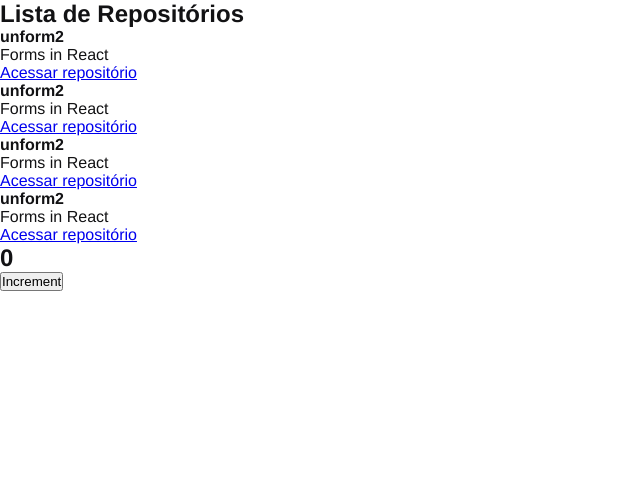
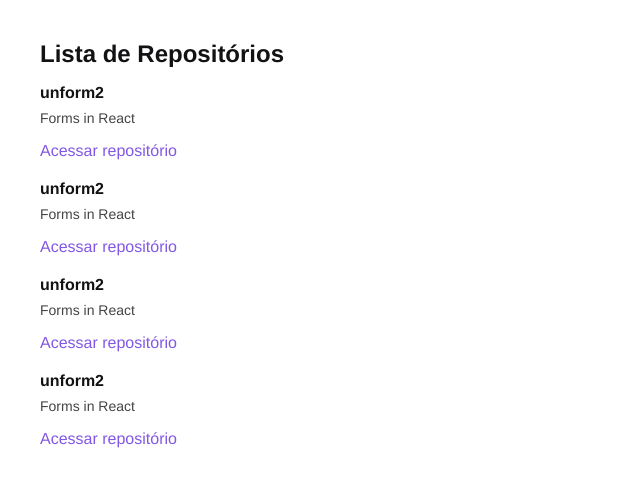
Before and after one commit to ericmadson/Ignite-aulas-github-explorer, a React app: page / in a window 1280 px wide. Shown: the top 486 px of the page, without its empty margins (0-640 px from the left). Built offline with nearby package versions, Linux system fonts and the light colour scheme; the HTML template or start-up script is replaced by a standard one.

Commit message:
(UPDATE) Estilização da listagem

```diff
--- a/src/App.jsx
+++ b/src/App.jsx
@@ -1,13 +1,8 @@
-import { Counter } from './components/Counter'
 import { RepositoryList } from './components/RepositoryList'
 import './styles/global.scss'
 
 export function App () {
     return (
-        <>
-            < RepositoryList />
-            < Counter />
-        </>
-
+        < RepositoryList />
     )
 }
--- a/src/components/Counter.jsx
+++ /dev/null
@@ -1,16 +0,0 @@
-import {useState} from 'react';
-
-export function Counter () {
-    const [counter, setCounter] = useState(0);
-
-    function increment () {
-        setCounter(counter + 1);
-    }
-
-    return (
-        <div>
-            <h2>{counter}</h2>
-            <button type="button" onClick={increment}>Increment</button>
-        </div>
-    )
-}
--- a/src/components/RepositoryList.jsx
+++ b/src/components/RepositoryList.jsx
@@ -1,4 +1,7 @@
 import { RepositoryItem } from "./RepositoryItem";
+
+import '../styles/repositories.scss';
+
 const repository = {
     name: "unform2",
     description: "Forms in React",
--- /dev/null
+++ b/src/styles/repositories.scss
@@ -0,0 +1,30 @@
+section.repository-list {
+    margin: 40px;
+
+    h1 {
+        margin-bottom: 16px;
+    }
+
+    ul {
+        list-style: none;
+    }
+
+    li {
+        & + li {
+            margin-top: 20px;
+        }
+
+        p {
+            font-size: 14px;
+            color: #444;
+            margin-top: 8px;
+        }
+
+        a {
+            display: inline-block;
+            margin-top: 16px;
+            text-decoration: none;
+            color: #8257e6;
+        }
+    }
+}
```
